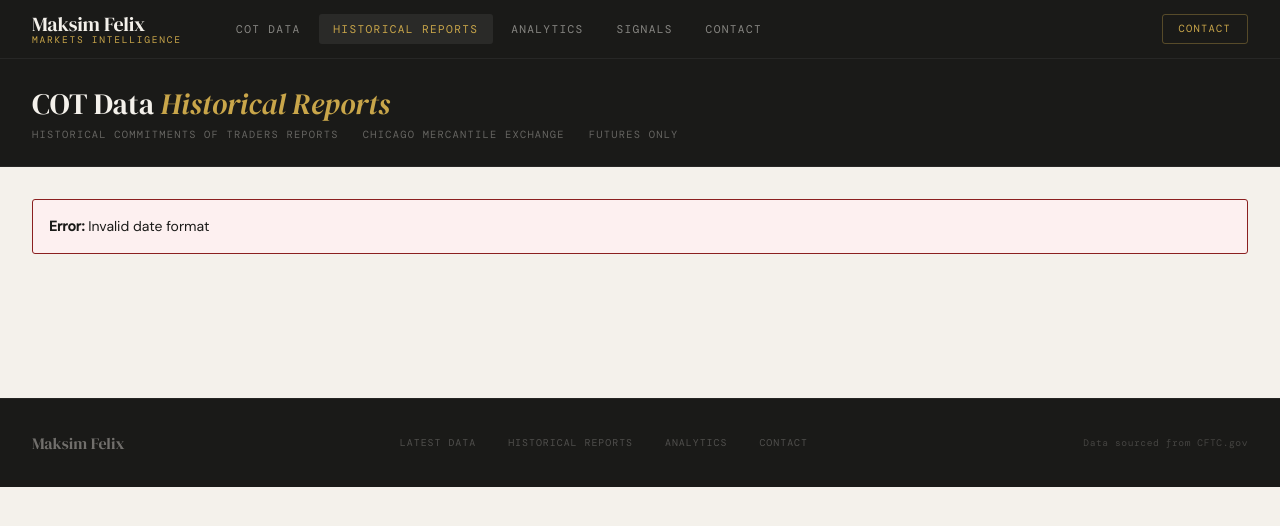
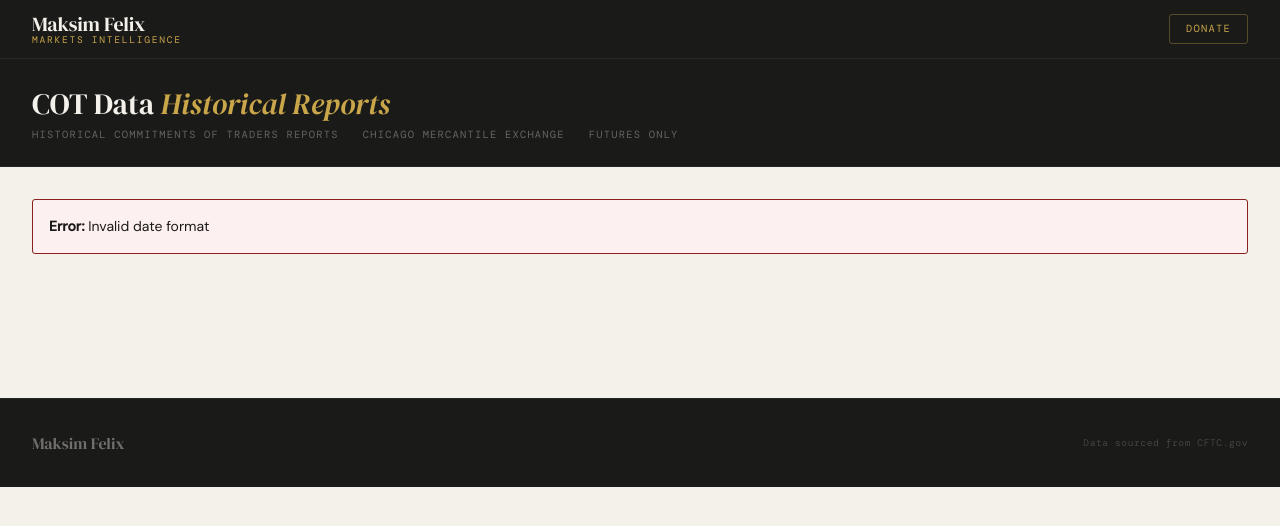
Before and after one commit to cliomaxin/commitment-of-traders, a Django app: page /date/1/ in a window 1280 px wide. Shown: the top 526 px of the page. Run offline with Django 3.2, Linux system fonts and the light colour scheme; some web fonts are replaced.

Commit message:
Add navigation items and update links to donate across templates

```diff
--- a/Display_Data/views.py
+++ b/Display_Data/views.py
@@ -14,11 +14,21 @@ def index(request):
     # Get all available dates for navigation
     all_dates = CotReport.objects.order_by('-as_of_date').values_list('as_of_date', flat=True).distinct()
 
+    # Navigation items
+    nav_items = [
+        {'url': '/', 'label': 'COT Data'},
+        {'url': '/dates/', 'label': 'Historical COT Reports'},
+        {'url': '/analysis/', 'label': 'Analytics'},
+        {'url': '/signals/', 'label': 'Signals'},
+        {'url': 'https://cliomaxin.github.io/maksimfelix/patreon.html', 'label': 'Donate'},
+    ]
+
     return render(request, 'Display/index.html', {
         'reports': reports,
         'instruments_count': reports.count(),
         'latest_date': latest_date,
         'all_dates': all_dates,
+        'nav_items': nav_items,
     })
 
 def date_list(request):
@@ -27,8 +37,18 @@ def date_list(request):
         count=models.Count('id')
     ).order_by('-as_of_date')
 
+    # Navigation items
+    nav_items = [
+        {'url': '/', 'label': 'COT Data'},
+        {'url': '/dates/', 'label': 'Historical COT Reports'},
+        {'url': '/analysis/', 'label': 'Analytics'},
+        {'url': '/signals/', 'label': 'Signals'},
+        {'url': 'https://cliomaxin.github.io/maksimfelix/patreon.html', 'label': 'Donate'},
+    ]
+
     return render(request, 'Display/date_list.html', {
         'dates_with_counts': dates_with_counts,
+        'nav_items': nav_items,
     })
 
 def date_detail(request, date_str):
@@ -36,12 +56,23 @@ def date_detail(request, date_str):
     try:
         date_obj = datetime.strptime(date_str, '%Y-%m-%d').date()
         reports = CotReport.objects.filter(as_of_date=date_obj).order_by('name')
+
+        # Navigation items
+        nav_items = [
+            {'url': '/', 'label': 'COT Data'},
+            {'url': '/dates/', 'label': 'Historical COT Reports'},
+            {'url': '/analysis/', 'label': 'Analytics'},
+            {'url': '/signals/', 'label': 'Signals'},
+            {'url': 'https://cliomaxin.github.io/maksimfelix/patreon.html', 'label': 'Donate'},
+        ]
+
         return render(request, 'Display/index.html', {
             'reports': reports,
             'instruments_count': reports.count(),
             'latest_date': date_obj,
             'all_dates': CotReport.objects.order_by('-as_of_date').values_list('as_of_date', flat=True).distinct(),
             'is_historical': True,
+            'nav_items': nav_items,
         })
     except ValueError:
         # Invalid date format
@@ -91,6 +122,15 @@ def analysis(request):
     # Get all available dates for navigation
     all_dates = CotReport.objects.order_by('-as_of_date').values_list('as_of_date', flat=True).distinct()
 
+    # Navigation items
+    nav_items = [
+        {'url': '/', 'label': 'COT Data'},
+        {'url': '/dates/', 'label': 'Historical COT Reports'},
+        {'url': '/analysis/', 'label': 'Analytics'},
+        {'url': '/signals/', 'label': 'Signals'},
+        {'url': 'https://cliomaxin.github.io/maksimfelix/patreon.html', 'label': 'Donate'},
+    ]
+
     return render(request, 'Display/analysis.html', {
         'reports': reports,
         'instruments_count': reports.count(),
@@ -99,4 +139,5 @@ def analysis(request):
         'buying': buying,
         'confused': confused,
         'selling': selling,
+        'nav_items': nav_items,
     })
--- a/Templates/Display/date_list.html
+++ b/Templates/Display/date_list.html
@@ -330,16 +330,14 @@
 
     <!-- Primary navigation -->
     <nav class="nav-primary">
-      <a href="/" class="">COT Data</a>
-      <a href="/dates/" class="active">Historical Reports</a>
-      <a href="/analytics/">Analytics</a>
-      <a href="/signals/">  Signals</a>
-      <a href="/contact/">  Contact</a>
+      {% for item in nav_items %}
+        <a href="{{ item.url }}" class="{% if request.path == item.url %}active{% endif %}">{{ item.label }}</a>
+      {% endfor %}
     </nav>
 
     <!-- Right side -->
     <div class="header-right">
-      <a href="/contact/" class="btn-contact">Contact</a>
+      <a href="https://cliomaxin.github.io/maksimfelix/patreon.html" class="btn-contact">Donate</a>
     </div>
 
   </div>
@@ -394,10 +392,9 @@
   <div class="footer-inner">
     <div class="footer-logo">Maksim Felix</div>
     <div class="footer-links">
-      <a href="/">Latest Data</a>
-      <a href="/dates/">Historical Reports</a>
-      <a href="/analytics/">Analytics</a>
-      <a href="/contact/">Contact</a>
+      {% for item in nav_items %}
+        <a href="{{ item.url }}">{{ item.label }}</a>
+      {% endfor %}
     </div>
     <div class="footer-note">Data sourced from CFTC.gov</div>
   </div>
--- a/Templates/Display/index without django intergrations.html
+++ b/Templates/Display/index without django intergrations.html
@@ -555,14 +555,14 @@
       <a href="/cot/"        class="active">COT Data</a>
       <a href="/analytics/">Analytics</a>
       <a href="/signals/">  Signals</a>
-      <a href="/contact/">  Contact</a>
+      <a href="https://cliomaxin.github.io/maksimfelix/patreon.html">  Donate</a>
     </nav>
 
     <!-- Right side -->
     <div class="header-right">
 
       <span class="report-date">Report: 17 Mar 2026</span>
-      <a href="/contact/" class="btn-contact">Contact</a>
+      <a href="https://cliomaxin.github.io/maksimfelix/patreon.html" class="btn-contact">Donate</a>
     </div>
 
   </div>
@@ -757,7 +757,7 @@
       <a href="/cot/">COT Data</a>
       <a href="/analytics/">Analytics</a>
       <a href="/signals/">Signals</a>
-      <a href="/contact/">Contact</a>
+      <a href="https://cliomaxin.github.io/maksimfelix/patreon.html">Donate</a>
     </nav>
     <!-- Django: {% now "Y" %} -->
     <span class="footer-note">Data source: CFTC.gov &nbsp;·&nbsp; © 2026 Maksim Felix</span>
--- a/Templates/Historical/historical.html
+++ b/Templates/Historical/historical.html
@@ -493,11 +493,11 @@
       <a href="/cot/" class="active">COT Data</a>
       <a href="/analytics/">Analytics</a>
       <a href="/signals/">Signals</a>
-      <a href="/contact/">Contact</a>
+      <a href="https://cliomaxin.github.io/maksimfelix/patreon.html">Donate</a>
     </nav>
     <div class="header-right">
       <span class="report-date">Updated 22 Mar 2026</span>
-      <a href="/contact/" class="btn-contact">Contact</a>
+      <a href="https://cliomaxin.github.io/maksimfelix/patreon.html" class="btn-contact">Donate</a>
     </div>
   </div>
 </header>
@@ -1485,7 +1485,7 @@
       <a href="/cot/">COT Data</a>
       <a href="/analytics/">Analytics</a>
       <a href="/signals/">Signals</a>
-      <a href="/contact/">Contact</a>
+      <a href="https://cliomaxin.github.io/maksimfelix/patreon.html">Donate</a>
     </nav>
     <span class="footer-note">Data source: CFTC.gov &nbsp;·&nbsp; © 2026 Maksim Felix</span>
   </div>
--- a/Templates/Raw/upload.html
+++ b/Templates/Raw/upload.html
@@ -369,10 +369,10 @@
       <a href="{% url 'Display_Data:dashboard' %}">COT Data</a>
       <a href="/analytics/">Analytics</a>
       <a href="/signals/">Signals</a>
-      <a href="/contact/">Contact</a>
+      <a href="https://cliomaxin.github.io/maksimfelix/patreon.html">Donate</a>
     </nav>
     <div class="header-right">
-      <a href="/contact/" class="btn-sm">Contact</a>
+      <a href="https://cliomaxin.github.io/maksimfelix/patreon.html" class="btn-sm">Donate</a>
     </div>
   </div>
 </header>
@@ -521,7 +521,7 @@
     <nav style="display:flex;gap:1.5rem;">
       <a href="{% url 'Handle_Raw_COT:upload' %}" style="font-family:var(--mono);font-size:0.62rem;letter-spacing:0.1em;text-transform:uppercase;color:var(--text-3);">Import</a>
       <a href="{% url 'Display_Data:dashboard' %}" style="font-family:var(--mono);font-size:0.62rem;letter-spacing:0.1em;text-transform:uppercase;color:var(--text-3);">COT Data</a>
-      <a href="/contact/" style="font-family:var(--mono);font-size:0.62rem;letter-spacing:0.1em;text-transform:uppercase;color:var(--text-3);">Contact</a>
+      <a href="https://cliomaxin.github.io/maksimfelix/patreon.html" style="font-family:var(--mono);font-size:0.62rem;letter-spacing:0.1em;text-transform:uppercase;color:var(--text-3);">Donate</a>
     </nav>
     <span style="font-family:var(--mono);font-size:0.6rem;color:var(--text-3);">Data: CFTC.gov &nbsp;·&nbsp; © {% now "Y" %} Maksim Felix</span>
   </div>
```
Also changed, not shown: Templates/Display/analysis.html (+7 -11 lines), Templates/Display/index.html (+7 -11 lines).
